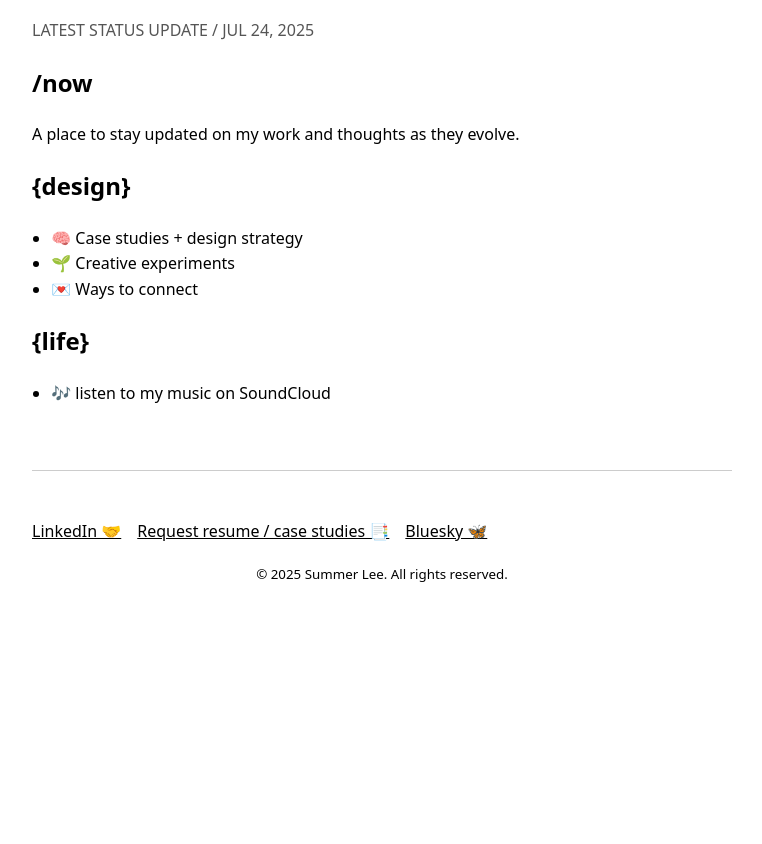
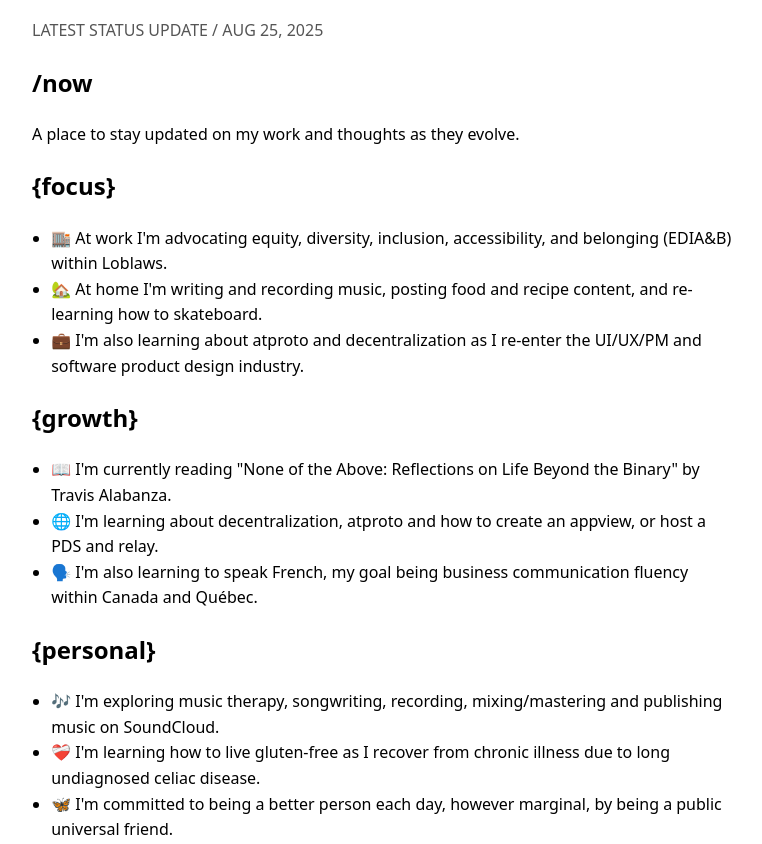
Before and after one commit to summerlee-design/summerlee-design, a plain HTML site: page index.html in a window 1280 px wide. Shown: the part 108-952 px from the top of the page, without its empty margins (258-1020 px from the left). Before the commit the page ends 800 px from the top, so only its background shows below. Drawn offline with Linux system fonts and the light colour scheme.

Commit message:
Update index.html
proposed new content

```diff
--- a/index.html
+++ b/index.html
@@ -11,7 +11,7 @@
   <body>
     <header>
       <h1>Hello/Bonjour, I’m <span class="highlight">Summer Lee</span> 🇨🇦</h1>
-      <p class="subtitle">LATEST STATUS UPDATE / JUL 24, 2025</p>
+      <p class="subtitle">LATEST STATUS UPDATE / AUG 25, 2025</p>
     </header>
 
     <main>
@@ -21,18 +21,29 @@
       </section>
 
       <section aria-labelledby="design">
-        <h2 id="design">{design}</h2>
+        <h2 id="design">{focus}</h2>
         <ul>
-          <li>🧠 Case studies + design strategy</li>
-          <li>🌱 Creative experiments</li>
-          <li>💌 Ways to connect</li>
+          <li>🏬 At work I'm advocating equity, diversity, inclusion, accessibility, and belonging (EDIA&B) within Loblaws.</li>
+          <li>🏡 At home I'm writing and recording music, posting food and recipe content, and re-learning how to skateboard.</li>
+          <li>💼 I'm also learning about atproto and decentralization as I re-enter the UI/UX/PM and software product design industry.</li>
         </ul>
       </section>
 
       <section aria-labelledby="life">
-        <h2 id="life">{life}</h2>
+        <h2 id="life">{growth}</h2>
         <ul>
-          <li>🎶 listen to my music on SoundCloud</li>
+          <li>📖 I'm currently reading "None of the Above: Reflections on Life Beyond the Binary" by Travis Alabanza.</li>
+          <li>🌐 I'm learning about decentralization, atproto and how to create an appview, or host a PDS and relay.</li>
+          <li>🗣️ I'm also learning to speak French, my goal being business communication fluency within Canada and Québec.</li>
+        </ul>
+      </section>
+
+      <section aria-labelledby="life">
+        <h2 id="life">{personal}</h2>
+        <ul>
+          <li>🎶 I'm exploring music therapy, songwriting, recording, mixing/mastering and publishing music on SoundCloud.</li>
+          <li>❤️‍🩹 I'm learning how to live gluten-free as I recover from chronic illness due to long undiagnosed celiac disease.</li>
+          <li>🦋 I'm committed to being a better person each day, however marginal, by being a public universal friend.</li>
         </ul>
       </section>
     </main>
@@ -40,9 +51,10 @@
     <footer>
       <nav aria-label="Social links">
         <ul id="footer-ul">
+          <li><a href="https://bsky.app/profile/summerlee.xyz" target="_blank" rel="noopener">Bluesky 🦋</a></li>
           <li><a href="https://www.linkedin.com/in/summerlee-design" target="_blank" rel="noopener">LinkedIn 🤝</a></li>
-          <li><a href="https://www.summerlee.design" target="_blank" rel="noopener">Request resume / case studies 📑</a></li>
-          <li><a href="https://bsky.app/profile/summerlee.xyz" target="_blank" rel="noopener">Bluesky 🦋</a></li>
+          <li><a href="https://www.summerlee.design" target="_blank" rel="noopener">Request resume 📑</a></li>
+          <li><a href="https://www.summerlee.design" target="_blank" rel="noopener">Case studies 🕵️‍♀️</a></li>
         </ul>
       </nav>
       <p><small>&copy; 2025 Summer Lee. All rights reserved.</small></p>
```
